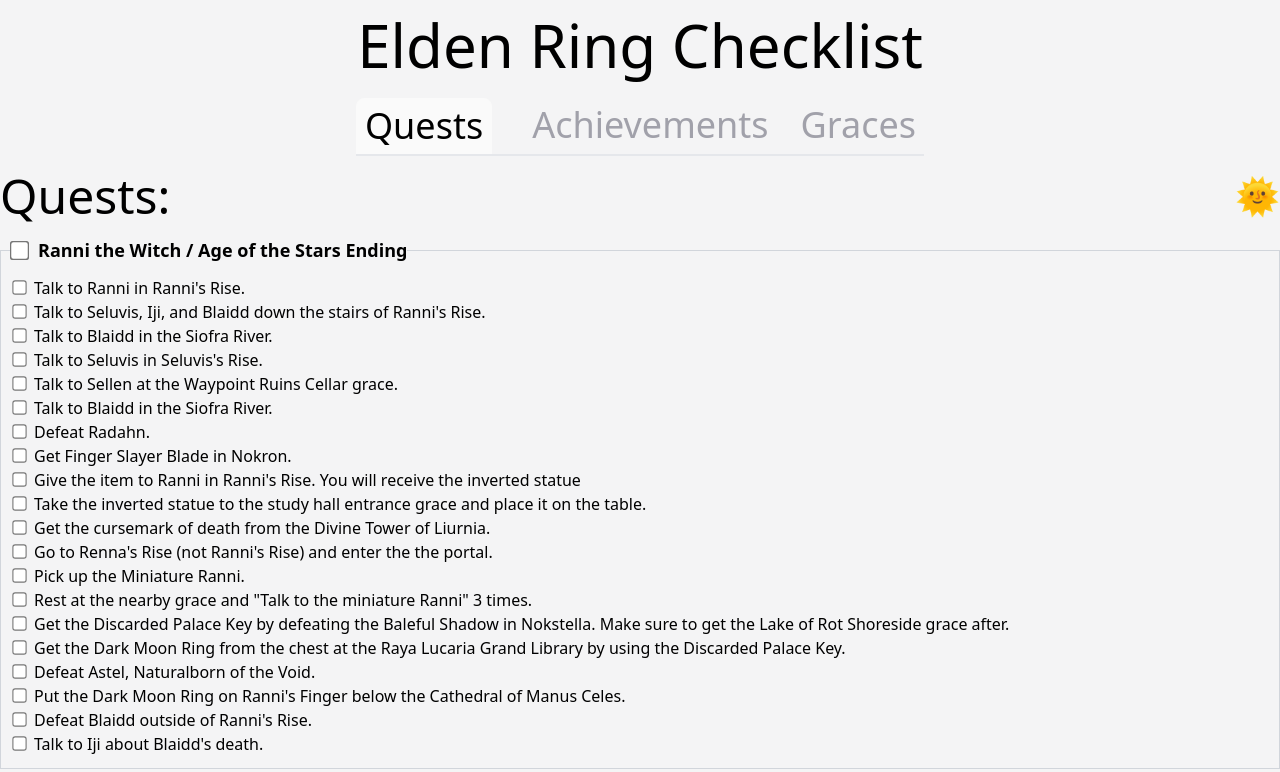
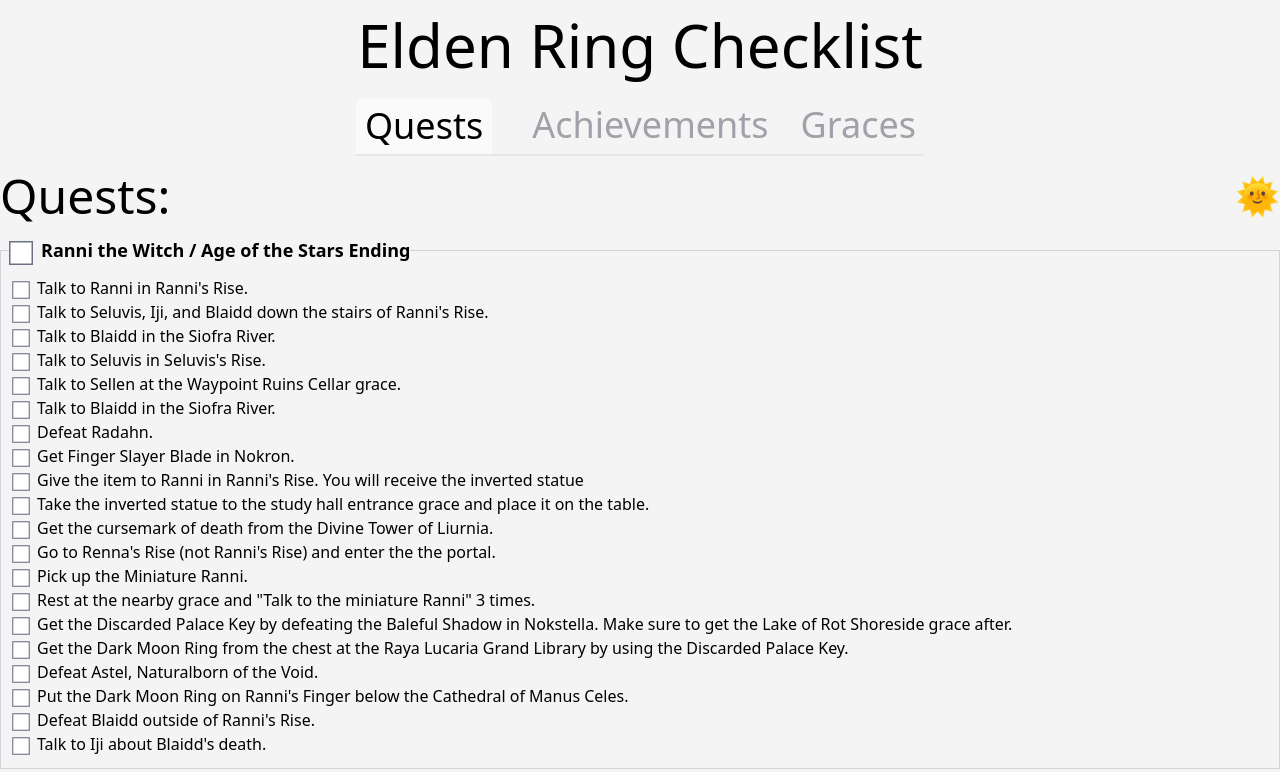
Before and after one commit to Gobluebro/Elden-Ring-Checklist, a Next.js app: page / in a window 1280 px wide. Shown: the top 772 px of the page. Built offline with nearby package versions, Linux system fonts and the light colour scheme.

Commit message:
Add new colors and packages

```diff
--- a/package.json
+++ b/package.json
@@ -10,11 +10,14 @@
     "lint": "next lint"
   },
   "dependencies": {
+    "@types/lodash.clonedeep": "^4.5.6",
+    "lodash.clonedeep": "^4.5.0",
     "next": "12.1.0",
     "react": "17.0.2",
     "react-dom": "17.0.2"
   },
   "devDependencies": {
+    "@tailwindcss/forms": "^0.5.0",
     "@types/node": "17.0.21",
     "@types/react": "17.0.39",
     "autoprefixer": "^10.4.2",
--- a/tailwind.config.js
+++ b/tailwind.config.js
@@ -9,9 +9,23 @@ module.exports = {
   theme: {
     extend: {
       colors: {
+        "elden-ring-green": {
+          0: "#ebfff4",
+          50: "#d3f3e2",
+          100: "#bce8d1",
+          150: "#a7dcc1",
+          200: "#93d0b1",
+          300: "#71b996",
+          400: "#56a17f",
+          500: "#418a69",
+          600: "#317256",
+          700: "#235b43",
+          800: "#194331",
+          900: "#0f2c20",
+          1000: "#07140f",
+        },
         "elden-ring-dark-blue": "#0c2527",
         "elden-ring-dark-green": "#14302d",
-        "elden-ring-green": "#3a5950",
         "elden-ring-light-green": "#3a5950",
         "elden-ring-gold": "#c39e66",
       },
@@ -25,5 +39,6 @@ module.exports = {
         h3: { fontSize: theme("fontSize.4xl") },
       });
     }),
+    require("@tailwindcss/forms"),
   ],
 };
```
Also changed, not shown: 1 other file (tests, documents, lock files or other folders).
